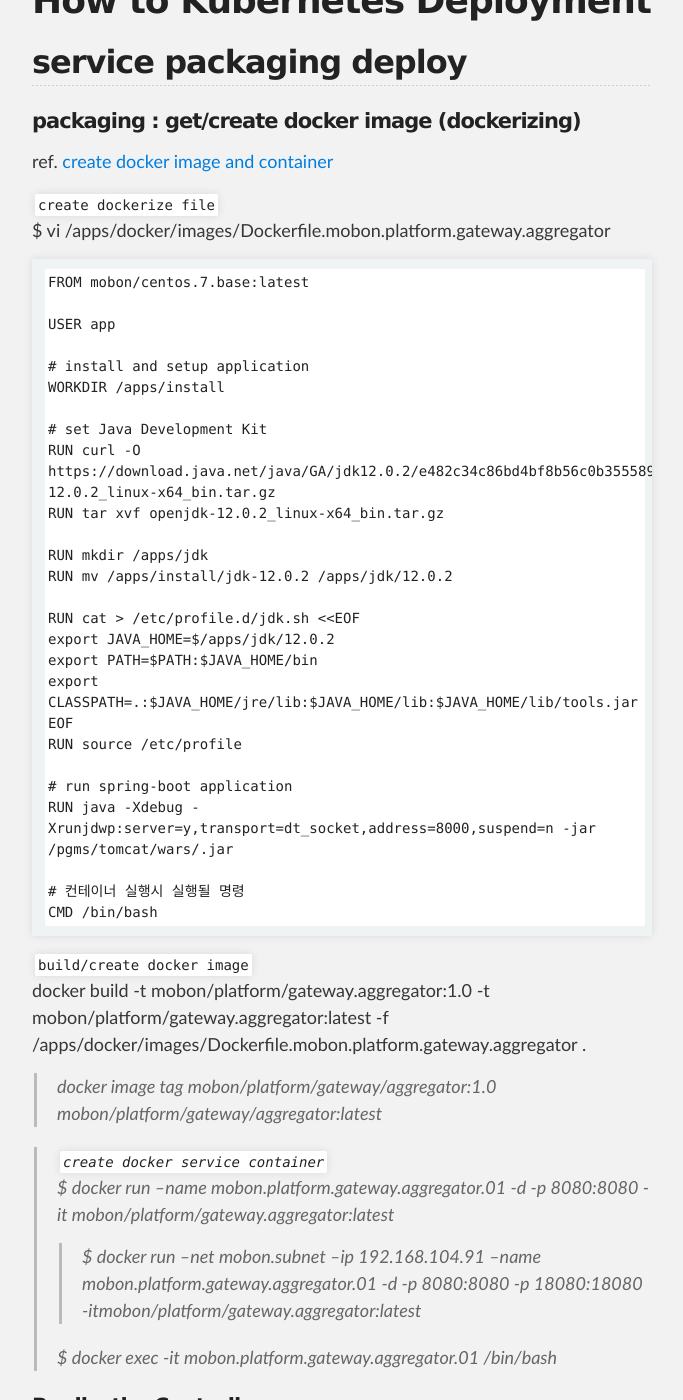
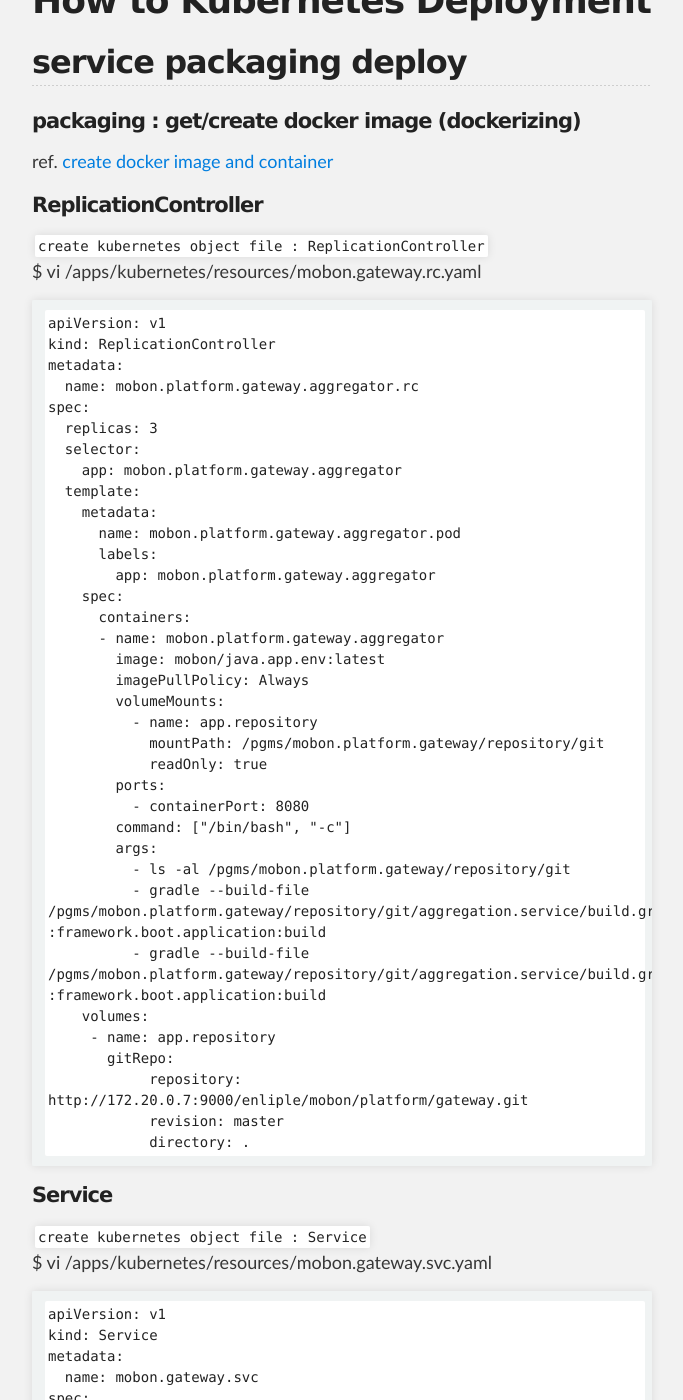
Before and after one commit to unlimited9/unlimited9.github.com, a Jekyll site: the page built from reference.notes/TA/cloud/kubernetes/how.to.deployment.md, in a window 1280 px wide and 1400 px high, scrolled down 304 px. Shown: the whole window, without its empty margins (298-981 px from the left). Built offline with Jekyll 4.4.1, drawn with Linux system fonts in a browser that asks for light colours; our own code applies the rules of GitHub Pages for plain Markdown files; some of the changed text lies outside the part shown.

Commit message:
Update how.to.deployment.md

````diff
--- a/reference.notes/TA/cloud/kubernetes/how.to.deployment.md
+++ b/reference.notes/TA/cloud/kubernetes/how.to.deployment.md
@@ -5,50 +5,9 @@
 #### packaging : get/create docker image (dockerizing)
 ref. [create docker image and container](../docker/create.image.n.container.md)
 
-`create dockerize file`
-$ vi /apps/docker/images/Dockerfile.mobon.platform.gateway.aggregator
-```
-FROM mobon/centos.7.base:latest
-
-USER app
-
-# install and setup application
-WORKDIR /apps/install
-
-# set Java Development Kit
-RUN curl -O https://download.java.net/java/GA/jdk12.0.2/e482c34c86bd4bf8b56c0b35558996b9/10/GPL/openjdk-12.0.2_linux-x64_bin.tar.gz
-RUN tar xvf openjdk-12.0.2_linux-x64_bin.tar.gz
-
-RUN mkdir /apps/jdk
-RUN mv /apps/install/jdk-12.0.2 /apps/jdk/12.0.2
-
-RUN cat > /etc/profile.d/jdk.sh <<EOF
-export JAVA_HOME=$/apps/jdk/12.0.2
-export PATH=$PATH:$JAVA_HOME/bin
-export CLASSPATH=.:$JAVA_HOME/jre/lib:$JAVA_HOME/lib:$JAVA_HOME/lib/tools.jar
-EOF
-RUN source /etc/profile
-
-# run spring-boot application
-RUN java -Xdebug -Xrunjdwp:server=y,transport=dt_socket,address=8000,suspend=n -jar /pgms/tomcat/wars/.jar
-
-# 컨테이너 실행시 실행될 명령
-CMD /bin/bash
-```
-
-`build/create docker image`
-docker build -t mobon/platform/gateway.aggregator:1.0 -t mobon/platform/gateway.aggregator:latest -f /apps/docker/images/Dockerfile.mobon.platform.gateway.aggregator .
->docker image tag mobon/platform/gateway/aggregator:1.0 mobon/platform/gateway/aggregator:latest
-
->`create docker service container`
->$ docker run --name mobon.platform.gateway.aggregator.01 -d -p 8080:8080 -it mobon/platform/gateway.aggregator:latest
->>$ docker run --net mobon.subnet --ip 192.168.104.91 --name mobon.platform.gateway.aggregator.01 -d -p 8080:8080 -p 18080:18080 -itmobon/platform/gateway.aggregator:latest
->
->$ docker exec -it mobon.platform.gateway.aggregator.01 /bin/bash
-
 #### ReplicationController
 `create kubernetes object file : ReplicationController`
-$ vi /apps/kubernetes/object/mobon.gateway.rc.yaml
+$ vi /apps/kubernetes/resources/mobon.gateway.rc.yaml
 ```
 apiVersion: v1
 kind: ReplicationController
@@ -66,19 +25,21 @@ spec:
     spec:
       containers:
       - name: mobon.platform.gateway.aggregator
-        image: mobon/platform/gateway.aggregator:latest
+        image: mobon/java.app.env:latest
         imagePullPolicy: Always
         volumeMounts:
-          - name: app.source
-            mountPath: /pgms/mobon.platform.gateway/source/git
+          - name: app.repository
+            mountPath: /pgms/mobon.platform.gateway/repository/git
             readOnly: true
         ports:
           - containerPort: 8080
         command: ["/bin/bash", "-c"]
         args:
-          - ls -al /pgms/mobon.platform.gateway/source/git
+          - ls -al /pgms/mobon.platform.gateway/repository/git
+          - gradle --build-file /pgms/mobon.platform.gateway/repository/git/aggregation.service/build.gradle :framework.boot.application:build
+          - gradle --build-file /pgms/mobon.platform.gateway/repository/git/aggregation.service/build.gradle :framework.boot.application:build
     volumes:
-     - name: app.source
+     - name: app.repository
        gitRepo:
             repository: http://172.20.0.7:9000/enliple/mobon/platform/gateway.git
             revision: master
@@ -87,7 +48,7 @@ spec:
 
 #### Service
 `create kubernetes object file : Service`
-$ vi /apps/kubernetes/object/mobon.gateway.svc.yaml
+$ vi /apps/kubernetes/resources/mobon.gateway.svc.yaml
 ```
 apiVersion: v1
 kind: Service
````
